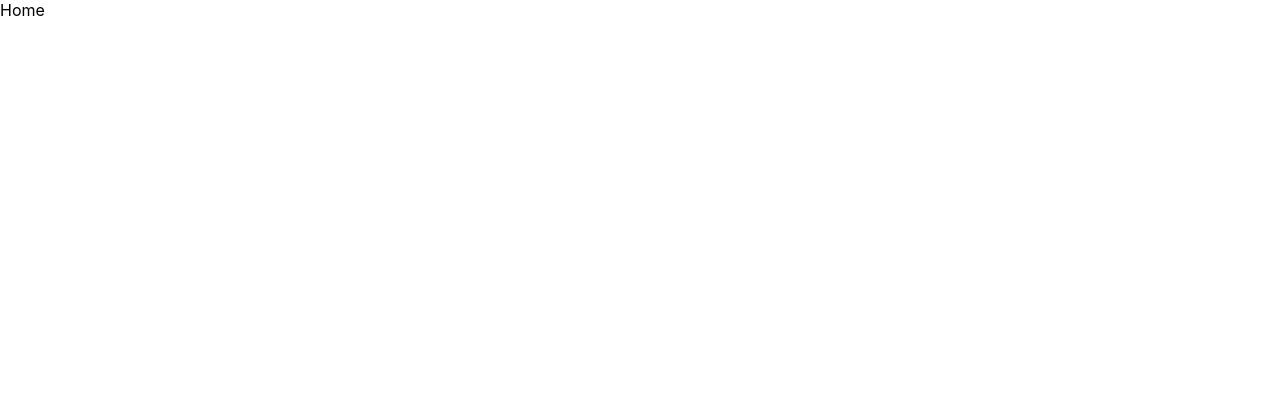
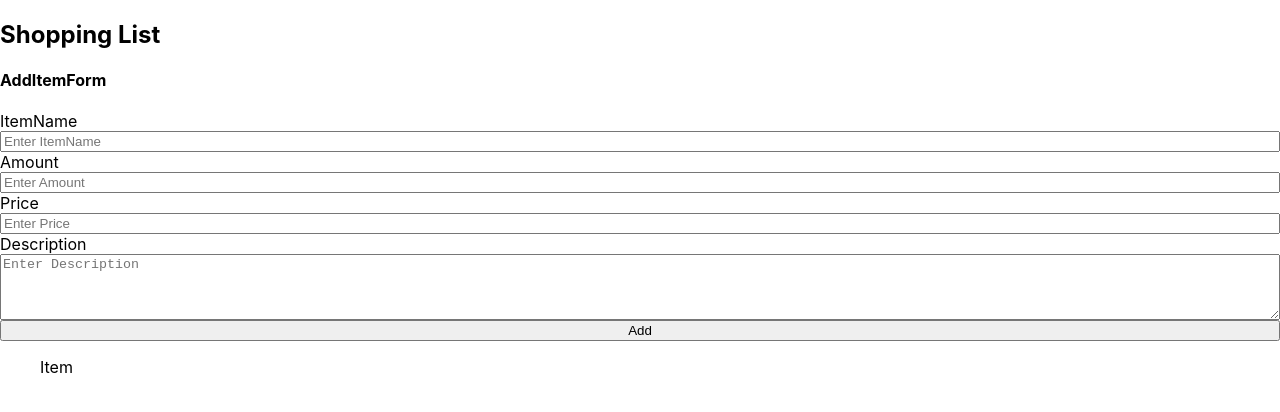
Before and after one commit to keento0809/my-mern-app, a React (Create React App) app in the folder frontend/: page / in a window 1280 px wide. Shown: the top 412 px of the page. Built offline with nearby package versions, Linux system fonts and the light colour scheme.

Commit message:
Add some components in frontend

```diff
--- /dev/null
+++ b/frontend/src/components/List/ShoppingList.js
@@ -0,0 +1,13 @@
+import React from "react";
+import Item from "../item/Item";
+
+const ShoppingList = () => {
+  return (
+    <ul>
+      {/* I'm gonna add dynamic list here */}
+      <Item />
+    </ul>
+  );
+};
+
+export default ShoppingList;
--- /dev/null
+++ b/frontend/src/components/form/AddItemForm.js
@@ -0,0 +1,32 @@
+import React from "react";
+
+const AddItemForm = () => {
+  const handleSubmit = () => {};
+  return (
+    <>
+      <h4>AddItemForm</h4>
+      <form
+        onSubmit={handleSubmit}
+        style={{ display: "flex", flexDirection: "column" }}
+      >
+        <label htmlFor="itemName">ItemName</label>
+        <input id="itemName" type="text" placeholder="Enter ItemName" />
+        <label htmlFor="amount">Amount</label>
+        <input id="amount" type="number" placeholder="Enter Amount" />
+        <label htmlFor="price">Price</label>
+        <input id="price" type="number" placeholder="Enter Price" />
+        <label htmlFor="price">Description</label>
+        <textarea
+          name=""
+          id="description"
+          cols="10"
+          rows="4"
+          placeholder="Enter Description"
+        ></textarea>
+        <button type="submit">Add</button>
+      </form>
+    </>
+  );
+};
+
+export default AddItemForm;
--- /dev/null
+++ b/frontend/src/components/item/Item.js
@@ -0,0 +1,7 @@
+import React from "react";
+
+const Item = () => {
+  return <div>Item</div>;
+};
+
+export default Item;
--- a/frontend/src/pages/Home.js
+++ b/frontend/src/pages/Home.js
@@ -1,7 +1,15 @@
 import React from "react";
+import AddItemForm from "../components/form/AddItemForm";
+import ShoppingList from "../components/List/ShoppingList";
 
 const Home = () => {
-  return <div>Home</div>;
+  return (
+    <div>
+      <h2>Shopping List</h2>
+      <AddItemForm />
+      <ShoppingList />
+    </div>
+  );
 };
 
 export default Home;
```
Also changed, not shown: 1 other file (tests, documents, lock files or other folders).
